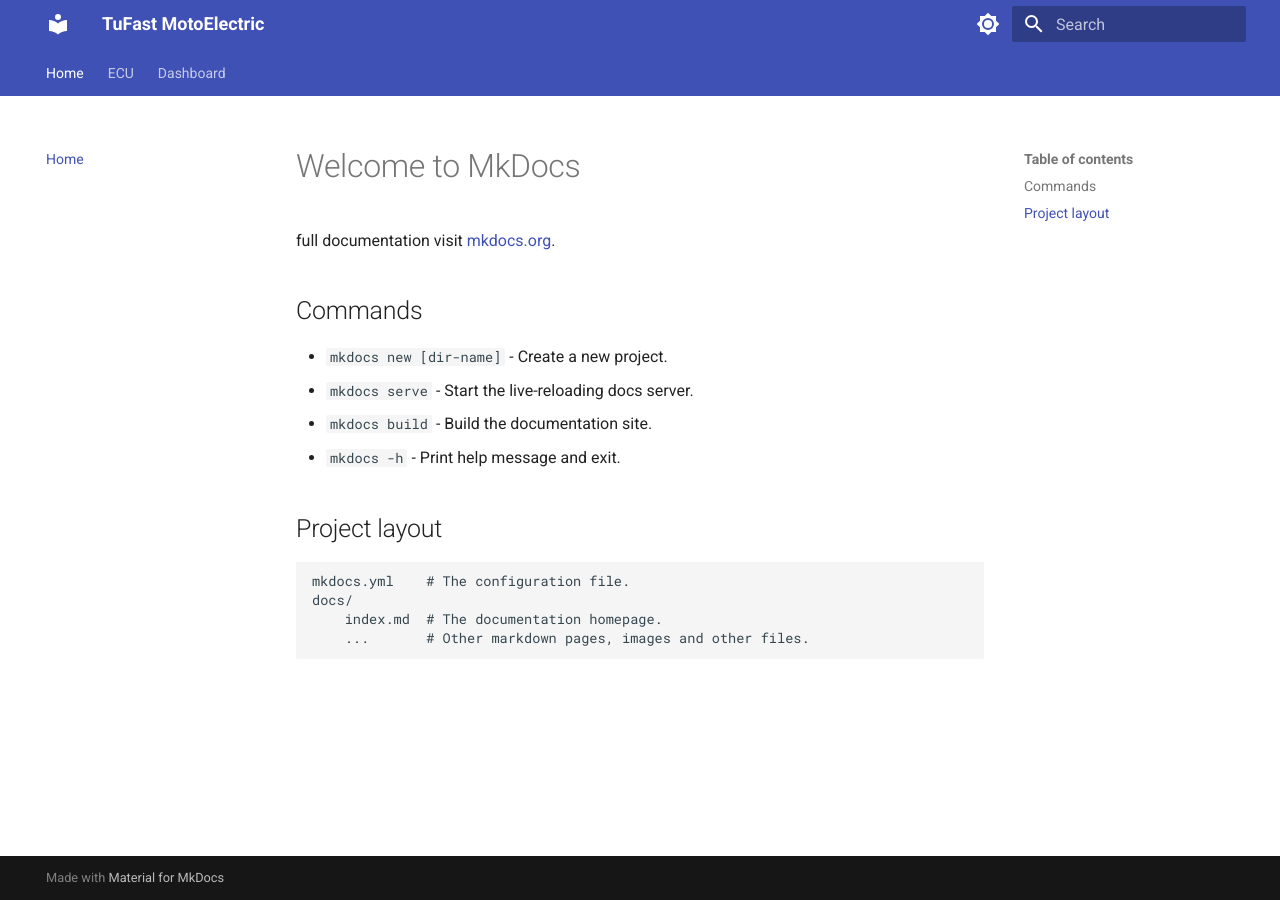
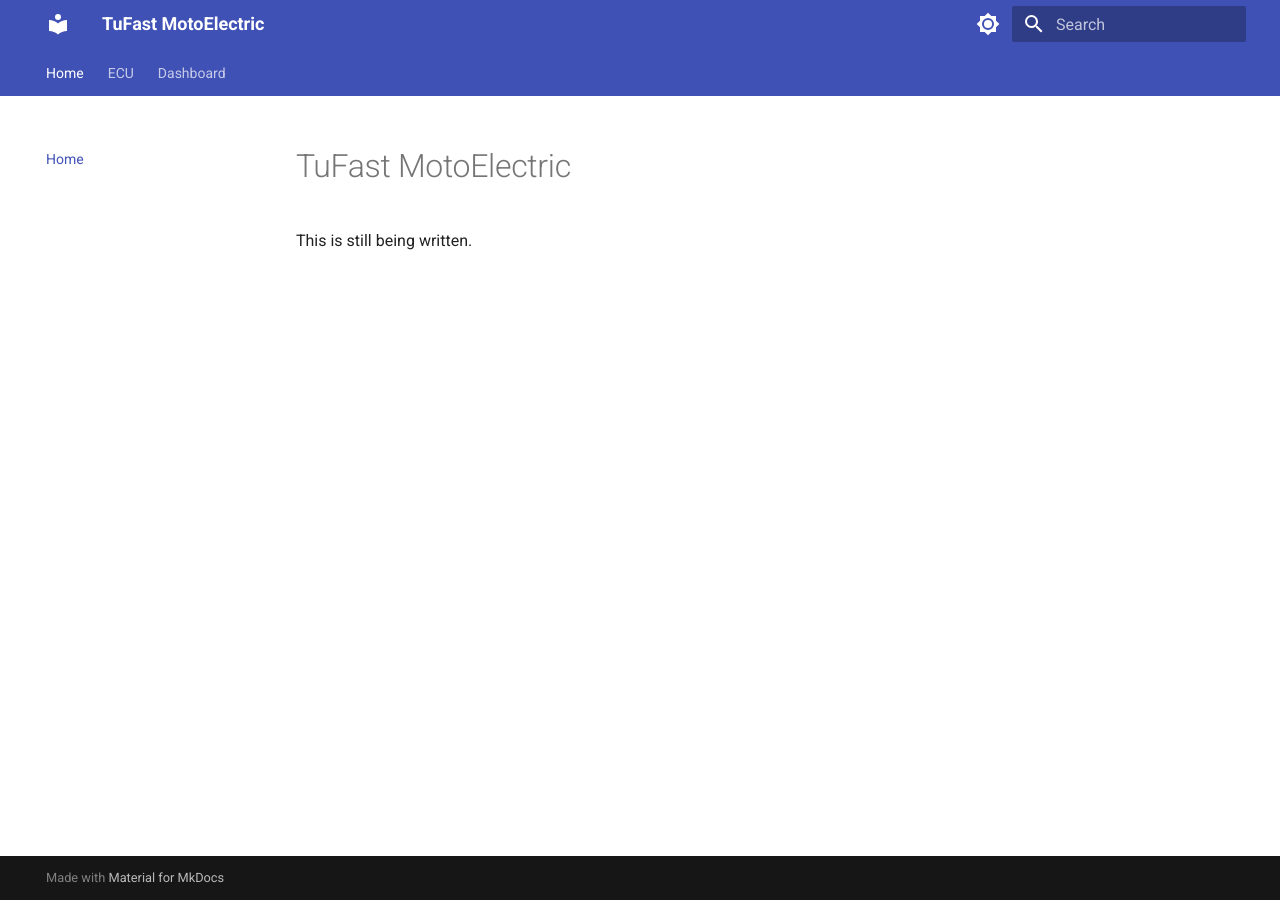
Before and after one commit to TUfast-motoelectric/docs, an MkDocs documentation site: the page built from docs/index.md, in a window 1280 px wide. Built offline with MkDocs 1.6.1 and Material for MkDocs 9.7.7, drawn with Linux system fonts in a browser that asks for light colours.

Commit message:
some work

```diff
--- a/docs/index.md
+++ b/docs/index.md
@@ -1,17 +1,3 @@
-# Welcome to MkDocs
+# TuFast MotoElectric
 
- full documentation visit [mkdocs.org](https://www.mkdocs.org).
-
-## Commands
-
-* `mkdocs new [dir-name]` - Create a new project.
-* `mkdocs serve` - Start the live-reloading docs server.
-* `mkdocs build` - Build the documentation site.
-* `mkdocs -h` - Print help message and exit.
-
-## Project layout
-
-    mkdocs.yml    # The configuration file.
-    docs/
-        index.md  # The documentation homepage.
-        ...       # Other markdown pages, images and other files.
+This is still being written.
--- a/mkdocs.yml
+++ b/mkdocs.yml
@@ -15,6 +15,8 @@ markdown_extensions:
   - pymdownx.inlinehilite
   - pymdownx.snippets
   - pymdownx.superfences
+  - pymdownx.tabbed:
+      alternate_style: true
   - attr_list
   - md_in_html
   - pymdownx.blocks.caption
```
Also changed, not shown: docs/Dashboard/Software.md (added, +7 -0 lines), docs/ECU/Software.md (+1 -10 lines), docs/ECU/SourceCode.md (+6 -0 lines), docs/ECU/Technical.md (+10 -3 lines).
